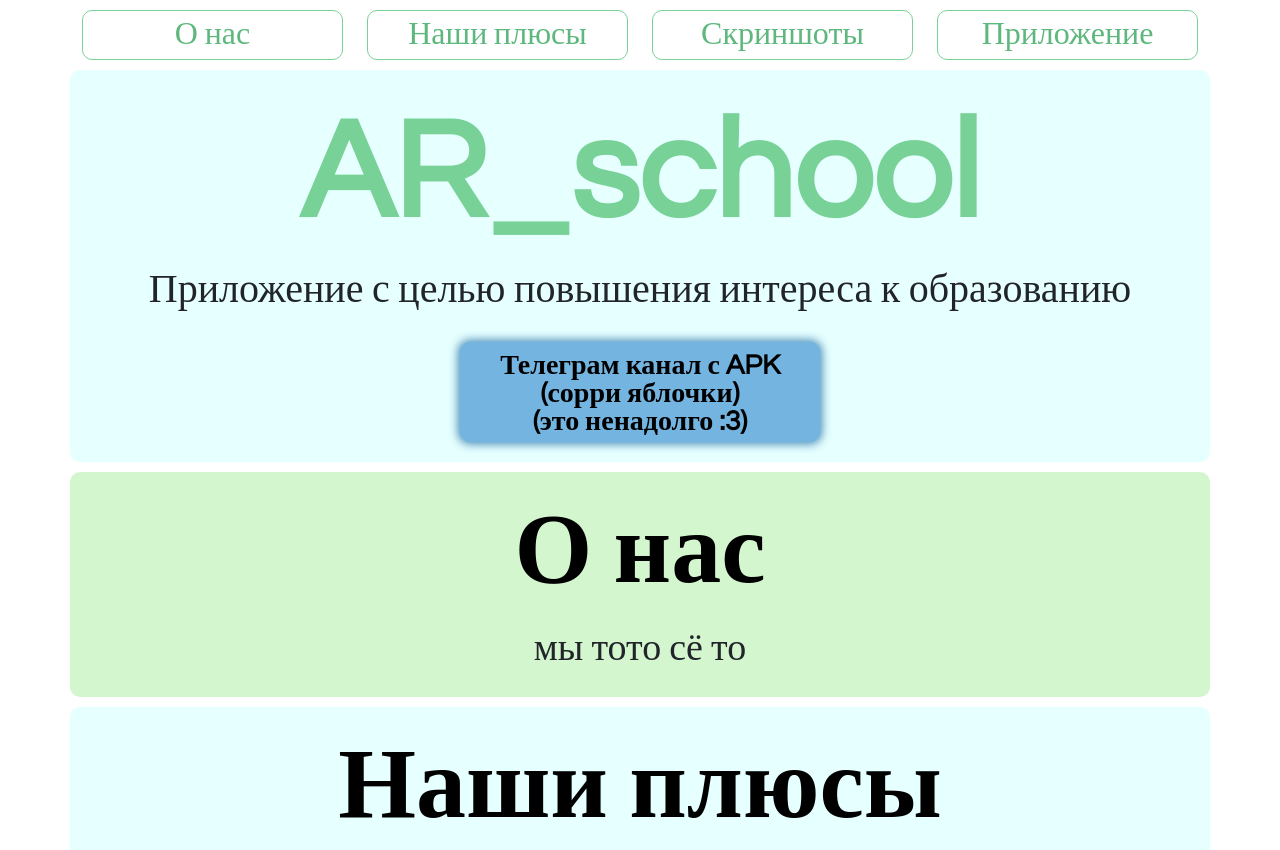
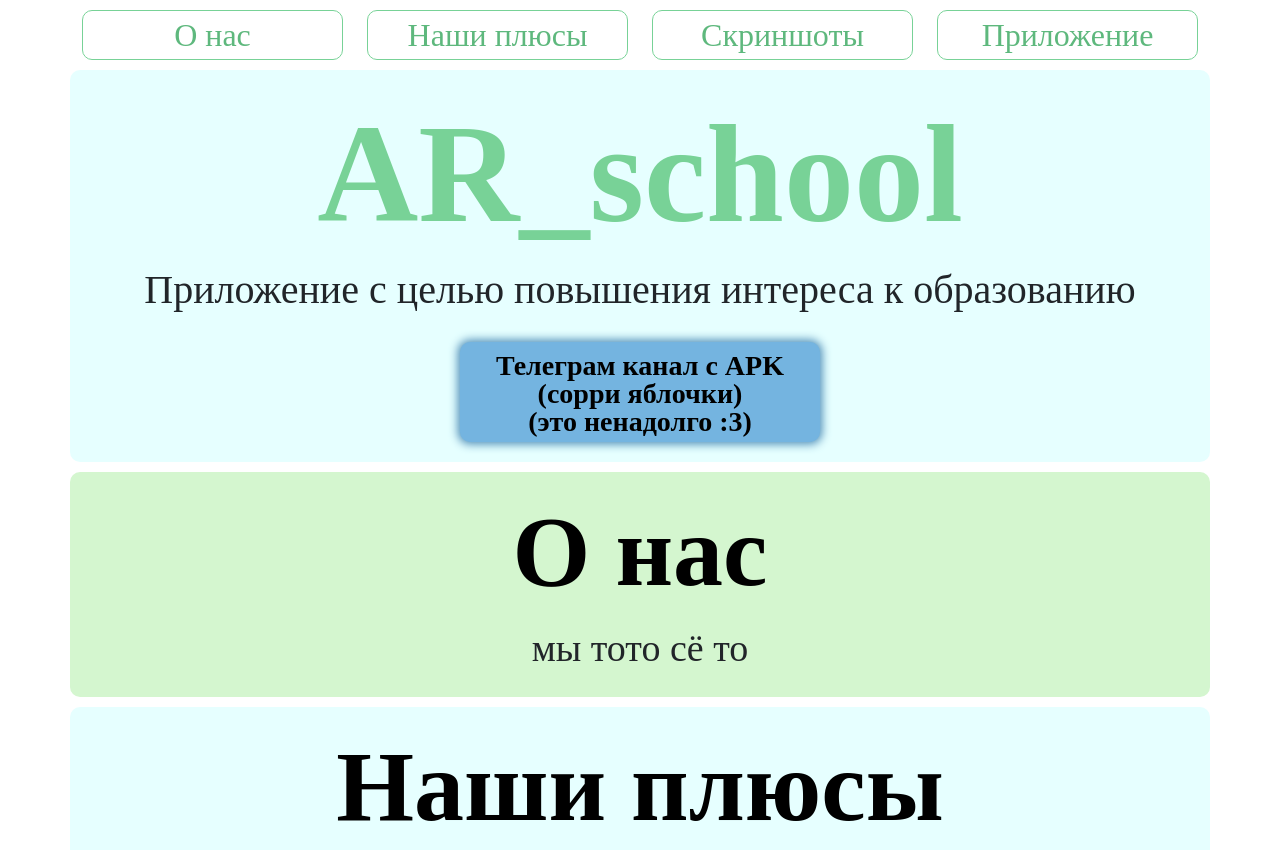
Before and after one commit to br-prog/br-prog.github.io, a plain HTML site: page index.html in a window 1280 px wide. Shown: the top 850 px of the page. Drawn offline with Linux system fonts and the light colour scheme.

Commit message:
solve problem with fonts

```diff
--- a/sass/_fonts.scss
+++ b/sass/_fonts.scss
@@ -1,12 +1,12 @@
 @font-face {
-  font-family: "Сentury Gothic";
+  font-family: "СenturyGothic";
   src: url("../fonts/СenturyGothic-Regular.ttf") format("truetype");
   font-weight: 400;
   font-style: normal;
 }
 
 @font-face {
-  font-family: "Сentury Gothic";
+  font-family: "СenturyGothic";
   src: url("../fonts/СenturyGothic-Bold.ttf") format("truetype");
   font-weight: 700;
   font-style: normal;
--- a/sass/style.scss
+++ b/sass/style.scss
@@ -3,7 +3,7 @@
 @import 'mixins';
 
 * {
-  font-family: "Century Gothic";
+  font-family: "CenturyGothic";
 }
 
 .header {
```
Also changed, not shown: css/style.min.css, 1 other file.
